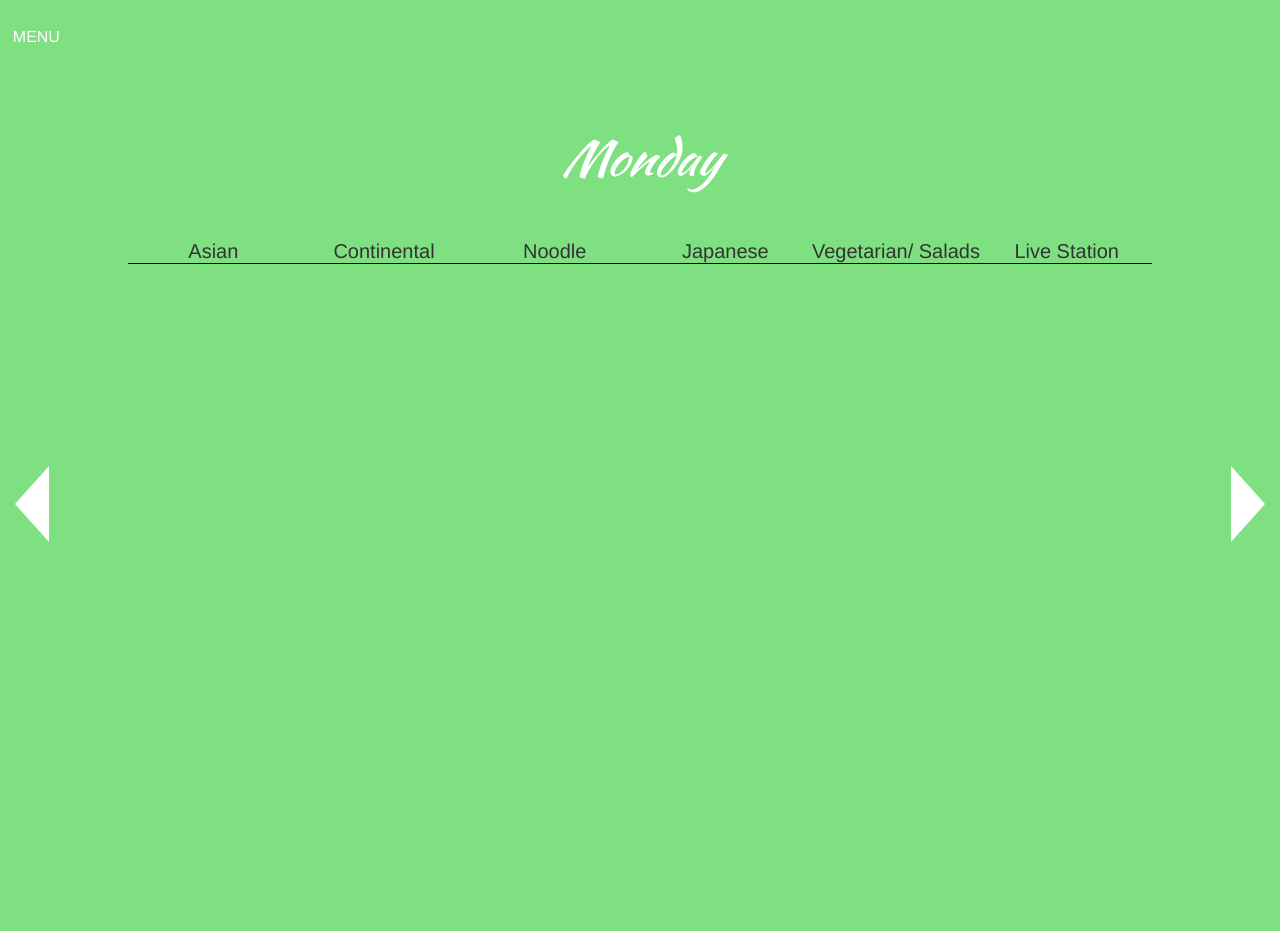
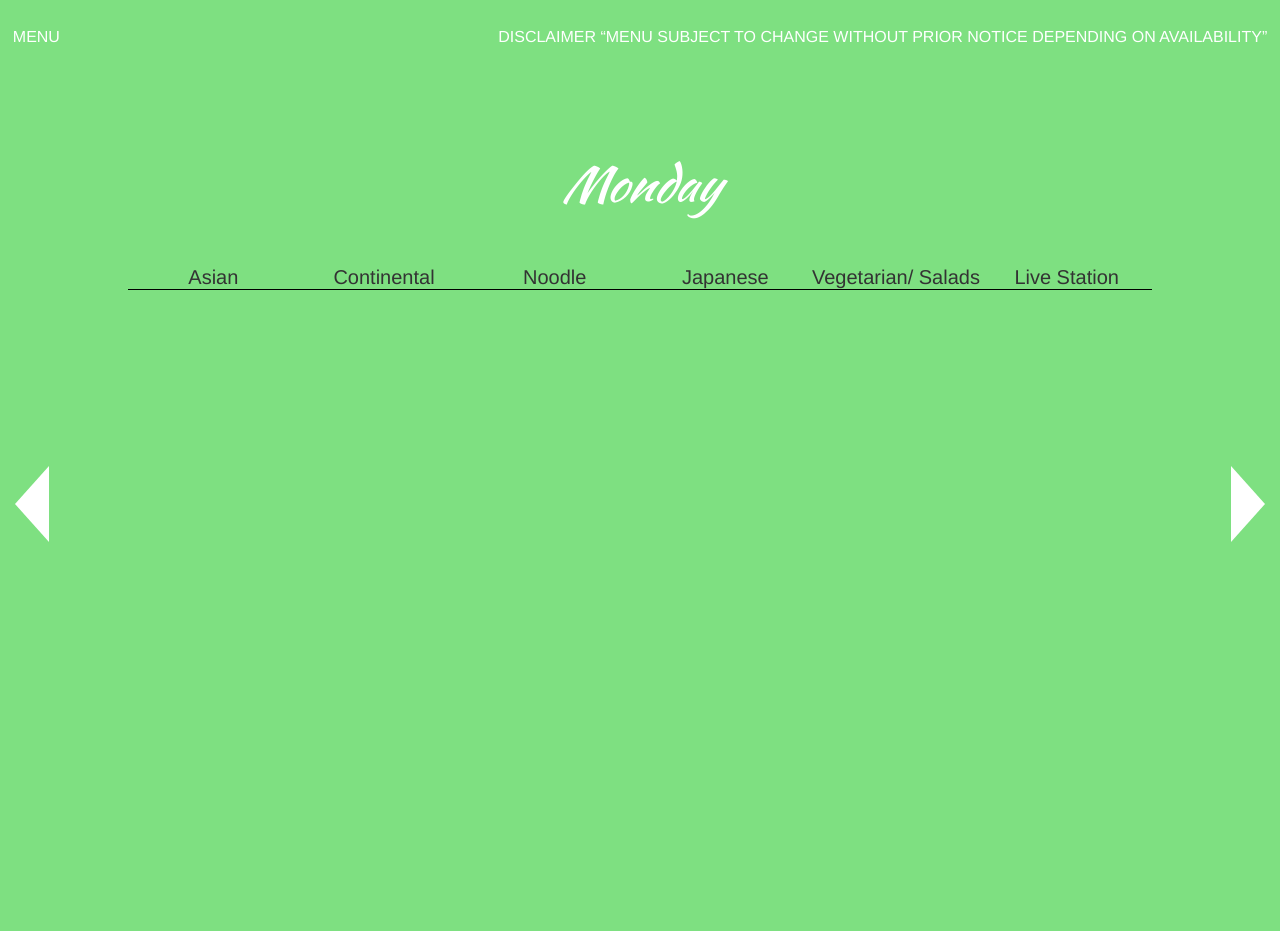
Before and after one commit to InternationalSchoolBangkok/isbcafeteriawebsite, a PHP site: page / in a window 1280 px wide. Run offline with PHP 8.4, Linux system fonts and the light colour scheme; data that the repository does not hold is empty.

Commit message:
Images fit disclaimer

```diff
--- a/index.php
+++ b/index.php
@@ -106,7 +106,7 @@
 	}
 
 	table td{
-		width: 12vw;
+		width: 11vw;
 		height:auto;
 		position: relative;
 		margin: 0;
@@ -129,7 +129,7 @@
 	}
 
 	table tr td img{
-		width:12vw;
+		width:11vw;
 		object-fit: cover;
 		line-height: 0;
 		margin: 0.5vw;
@@ -193,6 +193,16 @@
 		text-transform: uppercase;
 		transition: all 0.2s ease-in;
 		cursor:pointer;
+	}
+    .disc {
+		z-index:9999999;
+		position: absolute;
+		top:3vh;
+		right:1vw;
+		color: white;
+		text-align: center;
+		text-decoration: none;
+		text-transform: uppercase;
 	}
 
 	/*Modal Stuff
@@ -373,7 +383,12 @@
 
 </head>
 <body>
-	<div class='menuclicky'>Menu</div>
+	<div class='menuclicky'>Menu
+
+
+    </div>
+    <div class="disc">disclaimer “menu subject to change without prior notice depending on availability”
+</div>
 	<div class='menubar'>
 		<ul>
 			<li><a class='button-close'>Close</a></li>
```
